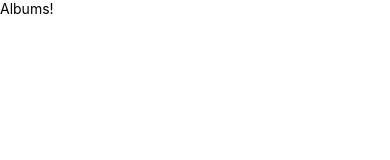
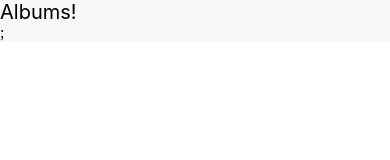
Before and after one commit to umohm1/albums, a React Native app: screen / in a window 390 px wide. Shown: the top 160 px of the page. Built offline with nearby package versions, Linux system fonts and the light colour scheme.

Commit message:
Add header.js

```diff
--- a/src/components/header.js
+++ b/src/components/header.js
@@ -1,8 +1,23 @@
 import React from 'react';
-import { Text } from 'react-native';
+import { Text, View } from 'react-native';
 
 const Header = () => {
-  return <Text>Albums!</Text>;
+  const { textStyle, viewStyle } = styles;
+
+  return (
+    <View style={viewStyle}>
+      <Text style={textStyle}>Albums!</Text>;
+    </View>
+  );
+};
+
+const styles = {
+  viewStyle: {
+    backgroundColor: '#F8F8F8'
+  },
+  textStyle: {
+    fontSize: 20
+  }
 };
 
 export default Header;
```
